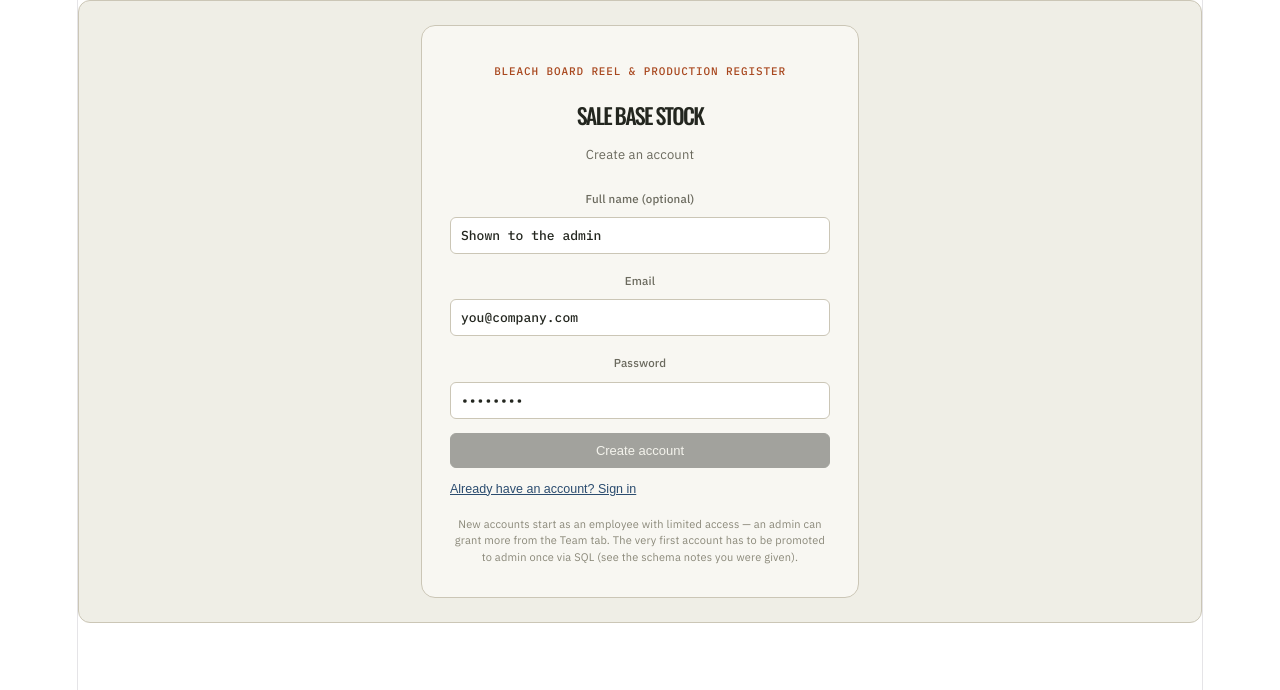
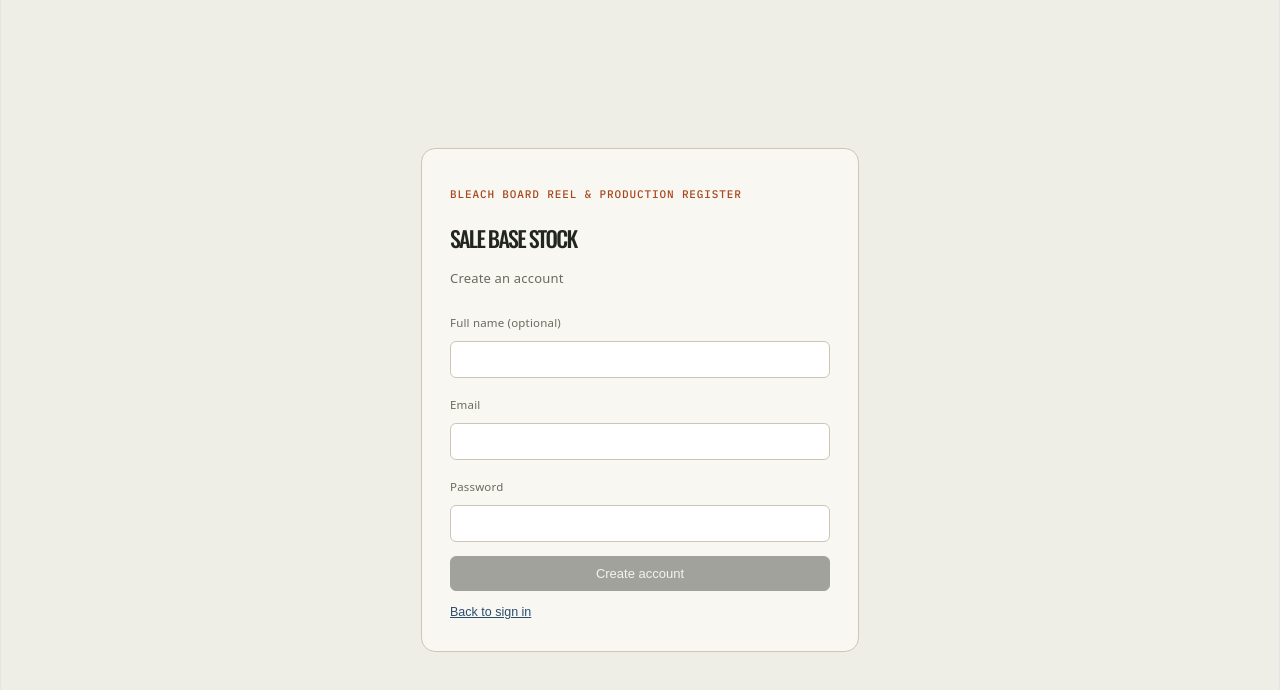
Before and after one commit to MUZAMILX69/RSB, a React (Vite) app: page / in a window 1280 px wide. Both pictures are taken after a click on the button "New here? Create an account". Shown: the top 690 px of the page. Built offline with nearby package versions, Linux system fonts and the light colour scheme.

Commit message:
Refactor auth token storage and update login screen
Refactor refresh token handling to use localStorage instead of window.storage. Update login screen to handle 'forgot' mode and adjust button states accordingly.

```diff
--- a/src/App.jsx
+++ b/src/App.jsx
@@ -67,9 +67,10 @@ async function syncTable(table, prevArr, nextArr) {
   toUpdate.forEach((x) => ops.push(sbUpdate(table, x.id, x)));
   await Promise.all(ops);
 }
-async function saveRefreshToken(token) { try { await window.storage.set("sbs-refresh-token", token, false); } catch (e) {} }
-async function loadRefreshToken() { try { const r = await window.storage.get("sbs-refresh-token", false); return r ? r.value : null; } catch (e) { return null; } }
-async function clearRefreshToken() { try { await window.storage.delete("sbs-refresh-token", false); } catch (e) {} }
+async function saveRefreshToken(token) { try { localStorage.setItem("sbs-refresh-token", token); } catch (e) {} }
+async function loadRefreshToken() { try { return localStorage.getItem("sbs-refresh-token"); } catch (e) { return null; } }
+async function clearRefreshToken() { try { localStorage.removeItem("sbs-refresh-token"); } catch (e) {} }
+async function authRecover(email) { return sbRequest("/auth/v1/recover", { method: "POST", body: { email } }); }
 
 const uid = () => (window.crypto && crypto.randomUUID) ? crypto.randomUUID() :
   "xxxxxxxx-xxxx-4xxx-yxxx-xxxxxxxxxxxx".replace(/[xy]/g, (c) => { const r = (Math.random() * 16) | 0; const v = c === "x" ? r : (r & 0x3) | 0x8; return v.toString(16); });
@@ -228,7 +229,7 @@ function LotPicker({ rowKey, lots, value, onChange, labelFn, placeholder }) {
    AUTH: login screen + top-level gate
    ========================================================= */
 function LoginScreen({ onAuthed }) {
-  const [mode, setMode] = useState("signin");
+  const [mode, setMode] = useState("signin"); // signin | signup | forgot
   const [email, setEmail] = useState(""); const [password, setPassword] = useState(""); const [fullName, setFullName] = useState("");
   const [busy, setBusy] = useState(false); const [err, setErr] = useState(""); const [notice, setNotice] = useState("");
 
@@ -240,7 +241,7 @@ function LoginScreen({ onAuthed }) {
         setAccessToken(data.access_token);
         await saveRefreshToken(data.refresh_token);
         onAuthed({ accessToken: data.access_token, refreshToken: data.refresh_token, user: data.user });
-      } else {
+      } else if (mode === "signup") {
         const data = await authSignUp(email.trim(), password, fullName.trim());
         if (data && data.access_token) {
           setAccessToken(data.access_token);
@@ -250,6 +251,9 @@ function LoginScreen({ onAuthed }) {
           setNotice("Account created. If email confirmation is turned on, check your inbox first, then sign in below.");
           setMode("signin");
         }
+      } else if (mode === "forgot") {
+        await authRecover(email.trim());
+        setNotice("If that email has an account, a reset link has been sent.");
       }
     } catch (e) {
       setErr(e.message || "Something went wrong.");
@@ -259,24 +263,29 @@ function LoginScreen({ onAuthed }) {
   };
 
   return (
-    <div className="app-shell login-shell">
+    <div className="login-page">
       <Style />
       <div className="login-card">
         <div className="eyebrow">Bleach board reel &amp; production register</div>
         <h1 className="login-title">Sale Base Stock</h1>
-        <div className="login-sub">{mode === "signin" ? "Sign in to continue" : "Create an account"}</div>
-        {mode === "signup" && <Field label="Full name (optional)"><input value={fullName} onChange={(e) => setFullName(e.target.value)} placeholder="Shown to the admin" /></Field>}
-        <Field label="Email"><input type="email" value={email} onChange={(e) => setEmail(e.target.value)} placeholder="you@company.com" /></Field>
-        <Field label="Password"><input type="password" value={password} onChange={(e) => setPassword(e.target.value)} placeholder="••••••••" /></Field>
+        <div className="login-sub">{mode === "signin" ? "Sign in to continue" : mode === "signup" ? "Create an account" : "Reset your password"}</div>
+        {mode === "signup" && <Field label="Full name (optional)"><input value={fullName} onChange={(e) => setFullName(e.target.value)} /></Field>}
+        <Field label="Email"><input type="email" value={email} onChange={(e) => setEmail(e.target.value)} /></Field>
+        {mode !== "forgot" && <Field label="Password"><input type="password" value={password} onChange={(e) => setPassword(e.target.value)} /></Field>}
         {err && <div className="login-error">{err}</div>}
         {notice && <div className="login-notice">{notice}</div>}
-        <button className="btn primary login-submit" onClick={submit} disabled={busy || !email || !password}>
-          {busy ? "Please wait…" : mode === "signin" ? "Sign in" : "Create account"}
+        <button className="btn primary login-submit" onClick={submit} disabled={busy || !email || (mode !== "forgot" && !password)}>
+          {busy ? "Please wait…" : mode === "signin" ? "Sign in" : mode === "signup" ? "Create account" : "Send reset link"}
         </button>
-        <button className="login-switch" onClick={() => { setMode(mode === "signin" ? "signup" : "signin"); setErr(""); setNotice(""); }}>
-          {mode === "signin" ? "New here? Create an account" : "Already have an account? Sign in"}
-        </button>
-        <div className="login-hint">New accounts start as an employee with limited access — an admin can grant more from the Team tab. The very first account has to be promoted to admin once via SQL (see the schema notes you were given).</div>
+        {mode === "signin" && (
+          <>
+            <button className="login-switch" onClick={() => { setMode("signup"); setErr(""); setNotice(""); }}>New here? Create an account</button>
+            <button className="login-switch" onClick={() => { setMode("forgot"); setErr(""); setNotice(""); }}>Forgot password?</button>
+          </>
+        )}
+        {mode !== "signin" && (
+          <button className="login-switch" onClick={() => { setMode("signin"); setErr(""); setNotice(""); }}>Back to sign in</button>
+        )}
       </div>
     </div>
   );
@@ -305,7 +314,7 @@ export default function ReelStockManager() {
 
   const handleSignOut = async () => { setAccessToken(null); await clearRefreshToken(); setSession(null); };
 
-  if (booting) return <div className="app-shell loading-shell"><Style /><Loader2 className="spin" size={22} /><span>Checking session...</span></div>;
+  if (booting) return <div className="login-page"><Style /><div className="boot-loader"><Loader2 className="spin" size={22} /><span>Checking session...</span></div></div>;
   if (!session) return <LoginScreen onAuthed={setSession} />;
   return <AuthedApp session={session} onSignOut={handleSignOut} />;
 }
@@ -1757,6 +1766,9 @@ function StockReportTab({ ctx }) {
     if (sort.field === "date") return (a.date < b.date ? 1 : a.date > b.date ? -1 : 0) * (sort.dir === "asc" ? -1 : 1);
     if (sort.field === "weight") return (Number(a.weight) - Number(b.weight)) * dir;
     if (sort.field === "remaining") return (lotInfo[a.id].remaining - lotInfo[b.id].remaining) * dir;
+    if (sort.field === "description") return reelDesc(a).localeCompare(reelDesc(b)) * dir;
+    if (sort.field === "lotNo") return String(a.lotNo).localeCompare(String(b.lotNo), undefined, { numeric: true }) * dir;
+    if (sort.field === "width") return (Number(a.width) - Number(b.width)) * dir;
     return 0;
   });
   const sumRemaining = sorted.reduce((a, lot) => a + lotInfo[lot.id].remaining, 0);
@@ -1781,7 +1793,7 @@ function StockReportTab({ ctx }) {
         <Field label="Status"><MultiSelect options={statusOptions} values={statusFilter} onChange={setStatusFilter} /></Field>
         <Field label="From"><input type="date" value={from} onChange={(e) => setFrom(e.target.value)} /></Field>
         <Field label="To"><input type="date" value={to} onChange={(e) => setTo(e.target.value)} /></Field>
-        <SortControl value={sort} onChange={setSort} options={[{ value: "date", label: "Date" }, { value: "weight", label: "Received weight" }, { value: "remaining", label: "Remaining weight" }]} />
+        <SortControl value={sort} onChange={setSort} options={[{ value: "date", label: "Date" }, { value: "description", label: "Item description" }, { value: "lotNo", label: "Lot no" }, { value: "width", label: "Width" }, { value: "weight", label: "Received weight" }, { value: "remaining", label: "Remaining weight" }]} />
       </div>
       <table className="ledger-table">
         <thead><tr><th>Item description</th><th>Detail</th><th>Lot no</th><th>Width</th><th>Supplier</th><th>Status</th><th>Purchased by</th><th>Remaining</th><th>Weight</th></tr></thead>
@@ -1899,16 +1911,21 @@ function Style() {
   return (
     <style>{`
       @import url('https://fonts.googleapis.com/css2?family=Oswald:wght@500;600&family=IBM+Plex+Sans:wght@400;500&family=IBM+Plex+Mono:wght@500&display=swap');
-      .app-shell { --ink:#23261F; --paper:#EFEEE6; --paper-2:#F8F7F2; --line:#CBC6B6;
+      :root { --ink:#23261F; --paper:#EFEEE6; --paper-2:#F8F7F2; --line:#CBC6B6;
         --rust:#A8471E; --rust-bg:#F3E2D6; --mill:#2B4C6F; --mill-bg:#DCE4EC;
-        --moss:#4A7856; --moss-bg:#E1EADD; --gray-bg:#E7E5DC; --danger:#A32D2D;
-        font-family:'IBM Plex Sans',sans-serif; color:var(--ink); background:var(--paper);
-        border-radius:12px; padding:0; max-width:100%; overflow:hidden; border:1px solid var(--line); }
+        --moss:#4A7856; --moss-bg:#E1EADD; --gray-bg:#E7E5DC; --danger:#A32D2D; }
+      html, body, #root {
+        height: 100% !important; min-height: 100% !important; margin: 0 !important; padding: 0 !important;
+        max-width: none !important; width: 100% !important; text-align: left !important;
+        background: #EFEEE6 !important; color: #23261F !important;
+      }
+      .app-shell { font-family:'IBM Plex Sans',sans-serif; color:var(--ink); background:var(--paper);
+        border-radius:0; padding:0; max-width:100%; min-height:100vh; border:none; }
       .loading-shell { display:flex; align-items:center; gap:10px; justify-content:center; padding:48px 0; color:#6b6a5e; }
       .spin { animation: spin 1s linear infinite; } @keyframes spin { to { transform: rotate(360deg); } }
       .app-header { display:flex; justify-content:space-between; align-items:flex-end; padding:22px 24px 16px; border-bottom:2px solid var(--ink); background:var(--paper-2); }
       .eyebrow { font-family:'IBM Plex Mono',monospace; font-size:11px; letter-spacing:.08em; text-transform:uppercase; color:var(--rust); margin-bottom:4px; }
-      .app-header h1 { font-family:'Oswald',sans-serif; font-weight:600; font-size:26px; margin:0; text-transform:uppercase; letter-spacing:.02em; }
+      .app-header h1 { font-family:'Oswald',sans-serif; font-weight:600; font-size:26px; margin:0; text-transform:uppercase; letter-spacing:.02em; color:#23261F !important; }
       .header-note { font-size:11px; color:#7a7869; max-width:220px; text-align:right; }
       .header-user { display:flex; flex-direction:column; align-items:flex-end; gap:6px; }
       .header-signout { padding:5px 10px; font-size:11px; }
@@ -2018,16 +2035,17 @@ function Style() {
       .team-row { display:flex; align-items:center; gap:14px; flex-wrap:wrap; padding:12px 14px; border:1px solid var(--line); border-radius:8px; margin-bottom:8px; background:#fff; }
       .team-row-name { font-weight:500; font-size:13px; min-width:140px; }
       .team-perm { margin:0; white-space:nowrap; }
-      .login-shell { display:flex; align-items:center; justify-content:center; min-height:70vh; padding:24px; }
+      html, body, #root { height: 100%; margin: 0; }
+      .login-page { display:flex; align-items:center; justify-content:center; min-height:100vh; width:100%; padding:24px; box-sizing:border-box; background:var(--paper, #EFEEE6); }
+      .boot-loader { display:flex; align-items:center; gap:10px; color:#6b6a5e; }
       .login-card { max-width:380px; width:100%; display:flex; flex-direction:column; gap:14px; background:var(--paper-2); border:1px solid var(--line); border-radius:14px; padding:32px 28px; }
-      .login-title { font-family:'Oswald',sans-serif; font-size:22px; text-transform:uppercase; margin:0; }
+      .login-title { font-family:'Oswald',sans-serif; font-size:22px; text-transform:uppercase; margin:0; color:#23261F !important; }
       .login-sub { font-size:13px; color:#6b6a5e; margin-bottom:4px; }
       .login-error { font-size:12.5px; color:var(--danger); background:#f6e3e3; border:1px solid var(--danger); border-radius:6px; padding:9px 11px; }
       .login-notice { font-size:12.5px; color:var(--moss); background:var(--moss-bg); border:1px solid var(--moss); border-radius:6px; padding:9px 11px; }
       .login-submit { justify-content:center; }
-      .login-switch { background:none; border:none; color:var(--mill); font-size:12.5px; cursor:pointer; text-decoration:underline; padding:0; text-align:left; }
-      .login-hint { font-size:11px; color:#8a8879; line-height:1.5; margin-top:6px; }
-    /* ===== FIX INPUT / TEXTAREA TEXT VISIBILITY ===== */
+      .login-switch { background:none; border:none; color:var(--mill, #2B4C6F); font-size:12.5px; cursor:pointer; text-decoration:underline; padding:0; text-align:left; }
+          /* ===== FIX INPUT / TEXTAREA TEXT VISIBILITY ===== */
 
 input,
 textarea,
@@ -2098,6 +2116,7 @@ textarea:focus {
         .app-header { flex-direction:column; align-items:flex-start; gap:6px; } .header-note { text-align:left; }
         .header-user { align-items:flex-start; }
         .filter-bar { flex-direction:column; }
+      }
     `}</style>
   );
 }
```
